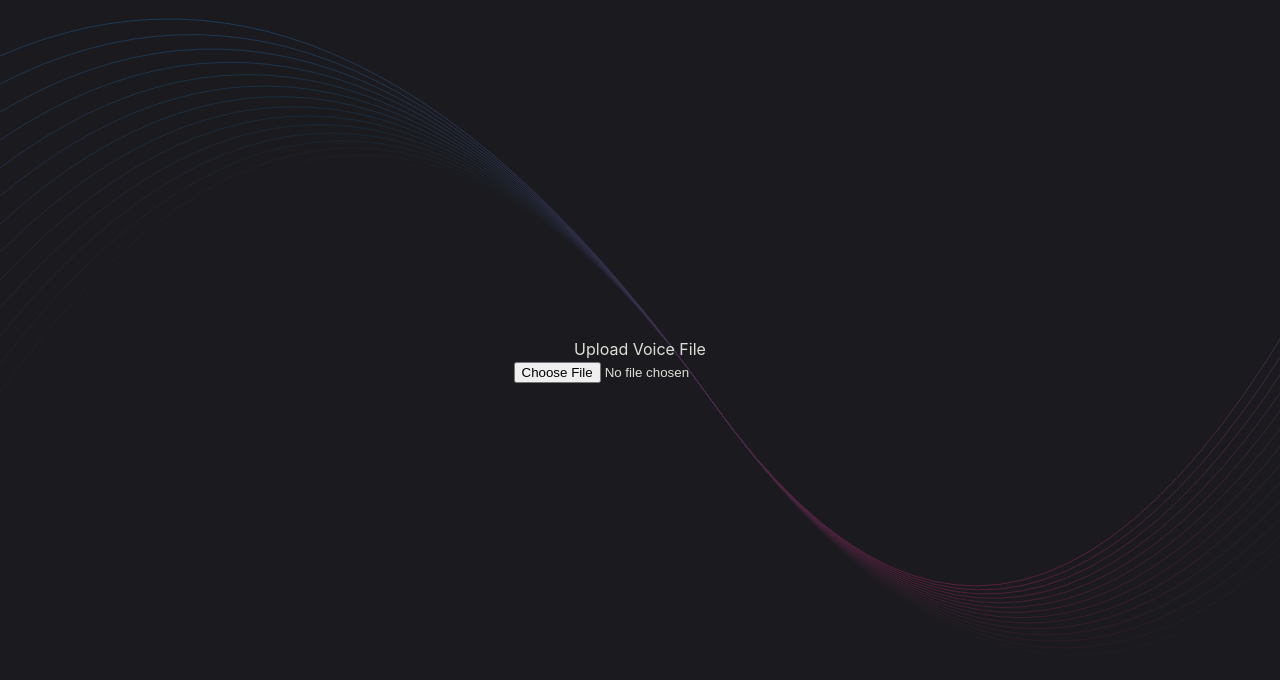
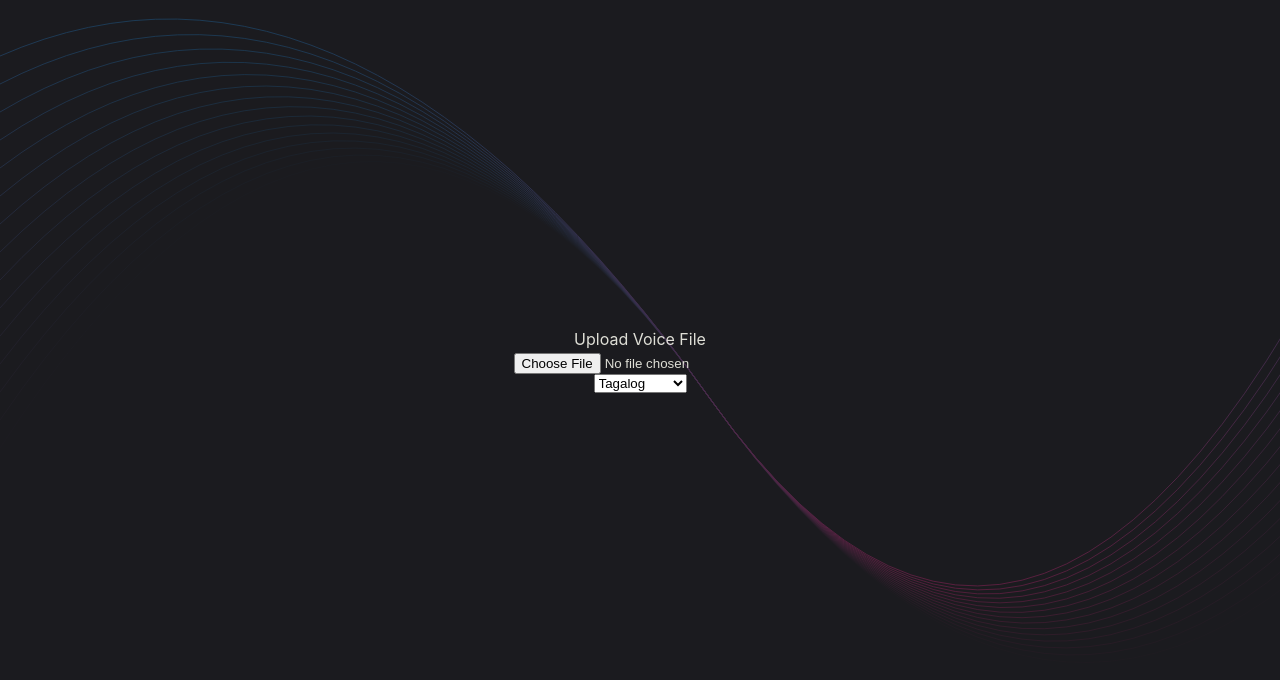
Before and after one commit to DigitalEpidemic/ai-voice-translator, a React (Vite) app: page / in a window 1280 px wide. Shown: the top 680 px of the page. Built offline with nearby package versions, Linux system fonts and the light colour scheme.

Commit message:
Add language dropdown

```diff
--- a/electron.vite.config.ts
+++ b/electron.vite.config.ts
@@ -1,18 +1,29 @@
-import { resolve } from 'path'
+import react from '@vitejs/plugin-react'
 import { defineConfig, externalizeDepsPlugin } from 'electron-vite'
-import react from '@vitejs/plugin-react'
+import path, { resolve } from 'path'
 
 export default defineConfig({
   main: {
-    plugins: [externalizeDepsPlugin()]
+    plugins: [externalizeDepsPlugin()],
+    resolve: {
+      alias: {
+        '@': path.resolve(__dirname, 'src')
+      }
+    }
   },
   preload: {
-    plugins: [externalizeDepsPlugin()]
+    plugins: [externalizeDepsPlugin()],
+    resolve: {
+      alias: {
+        '@': path.resolve(__dirname, 'src')
+      }
+    }
   },
   renderer: {
     resolve: {
       alias: {
-        '@renderer': resolve('src/renderer/src')
+        '@renderer': resolve('src/renderer/src'),
+        '@': path.resolve(__dirname, 'src')
       }
     },
     plugins: [react()]
--- a/src/preload/index.d.ts
+++ b/src/preload/index.d.ts
@@ -1,4 +1,5 @@
 import { ElectronAPI } from '@electron-toolkit/preload'
+import { AvailableLanguages, languages } from '../types/languageTypes'
 
 declare global {
   interface Window {
--- a/src/renderer/src/App.tsx
+++ b/src/renderer/src/App.tsx
@@ -1,3 +1,4 @@
+import { languages } from '@/types/languageTypes'
 import { useState } from 'react'
 
 function App(): JSX.Element {
@@ -31,11 +32,23 @@ function App(): JSX.Element {
     console.log(transcription)
   }
 
+  const handleLanguageChange = (event: React.ChangeEvent<HTMLSelectElement>): void => {
+    console.log(event.target.value)
+    setLanguage(event.target.value)
+  }
+
   return (
     <>
       <label htmlFor="voice-upload">Upload Voice File</label>
       <input id="voice-upload" type="file" accept="audio/*" onChange={sendFileToService} />
 
+      <select onChange={handleLanguageChange}>
+        {languages.map((lang) => (
+          <option key={lang.code} value={lang.code}>
+            {lang.name}
+          </option>
+        ))}
+      </select>
       {audioUrl && (
         <div>
           <audio controls>
--- /dev/null
+++ b/src/types/languageTypes.ts
@@ -0,0 +1,36 @@
+export const languages = [
+  { name: 'Tagalog', code: 'tl' },
+  { name: 'Japanese', code: 'ja' },
+  { name: 'German', code: 'de' },
+  { name: 'Polish', code: 'pl' },
+  { name: 'Chinese', code: 'zh' },
+  { name: 'Vietnamese', code: 'vi' },
+  { name: 'English', code: 'en' },
+  { name: 'Hindi', code: 'hi' },
+  { name: 'French', code: 'fr' },
+  { name: 'Korean', code: 'ko' },
+  { name: 'Portuguese', code: 'pt' },
+  { name: 'Italian', code: 'it' },
+  { name: 'Spanish', code: 'es' },
+  { name: 'Indonesian', code: 'id' },
+  { name: 'Dutch', code: 'nl' },
+  { name: 'Turkish', code: 'tr' },
+  { name: 'Swedish', code: 'sv' },
+  { name: 'Bulgarian', code: 'bg' },
+  { name: 'Romanian', code: 'ro' },
+  { name: 'Arabic', code: 'ar' },
+  { name: 'Czech', code: 'cs' },
+  { name: 'Greek', code: 'el' },
+  { name: 'Finnish', code: 'fi' },
+  { name: 'Croatian', code: 'hr' },
+  { name: 'Malay', code: 'ms' },
+  { name: 'Slovak', code: 'sk' },
+  { name: 'Danish', code: 'da' },
+  { name: 'Tamil', code: 'ta' },
+  { name: 'Ukrainian', code: 'uk' },
+  { name: 'Russian', code: 'ru' },
+  { name: 'Hungarian', code: 'hu' },
+  { name: 'Norwegian', code: 'no' }
+] as const
+
+export type AvailableLanguages = (typeof languages)[number]['code']
--- a/tsconfig.web.json
+++ b/tsconfig.web.json
@@ -4,7 +4,8 @@
     "src/renderer/src/env.d.ts",
     "src/renderer/src/**/*",
     "src/renderer/src/**/*.tsx",
-    "src/preload/*.d.ts"
+    "src/preload/*.d.ts",
+    "src/types/**/*",
   ],
   "compilerOptions": {
     "composite": true,
@@ -13,7 +14,8 @@
     "paths": {
       "@renderer/*": [
         "src/renderer/src/*"
-      ]
+      ],
+      "@/*": ["src/*"]
     }
   }
 }
```
Also changed, not shown: tsconfig.node.json (+5 -2 lines).
